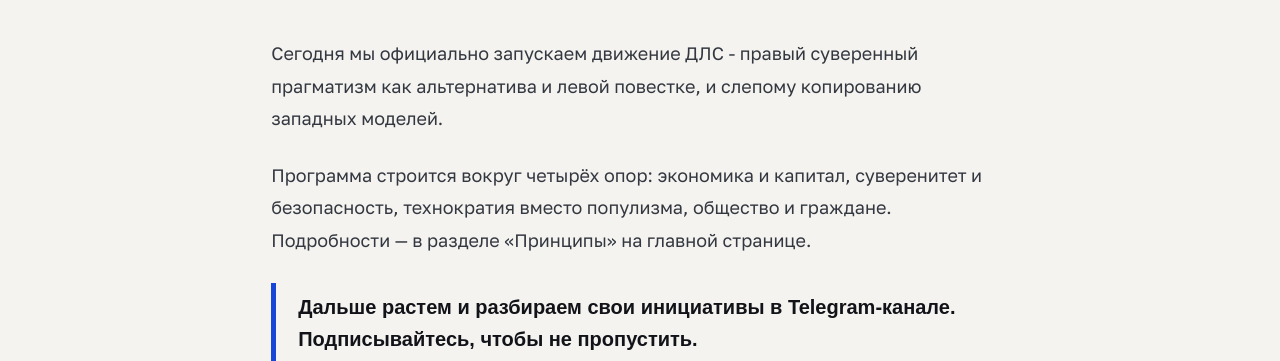
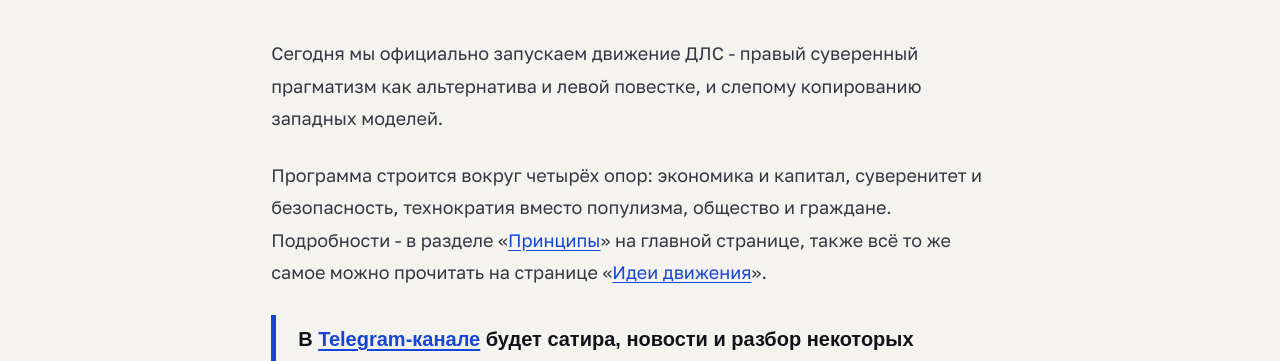
Before and after one commit to egor4kill/dls-site, an Eleventy site: page src/content/news/start.md in a window 1280 px wide. Shown: the part 439-800 px from the top of the page. Built offline with nearby package versions, Linux system fonts and the light colour scheme; Eleventy itself is replaced by a stand-in of ours; files that its build step writes are made by us from their sources; a web font is replaced by a local one.

Commit message:
Update Новость “start”

```diff
--- a/src/content/news/start.md
+++ b/src/content/news/start.md
@@ -13,6 +13,6 @@ description: Мы сформулировали программу из четы
 ---
 Сегодня мы официально запускаем движение ДЛС - правый суверенный прагматизм как альтернатива и левой повестке, и слепому копированию западных моделей.
 
-Программа строится вокруг четырёх опор: экономика и капитал, суверенитет и безопасность, технократия вместо популизма, общество и граждане. Подробности — в разделе «Принципы» на главной странице.
+Программа строится вокруг четырёх опор: экономика и капитал, суверенитет и безопасность, технократия вместо популизма, общество и граждане. Подробности - в разделе «[Принципы](https://egor4kill.github.io/dls-site/)» на главной странице, также всё то же самое можно прочитать на странице «[Идеи движения](https://egor4kill.github.io/dls-site/ideas/)».
 
-> Дальше растем и разбираем свои инициативы в Telegram-канале. Подписывайтесь, чтобы не пропустить.
+> В [Telegram-канале](https://t.me/dls_force) будет сатира, новости и разбор некоторых новостей, чтобы показать как работали бы наши идеи. [Подписывайтесь](https://t.me/dls_force), чтобы не пропустить.
```
